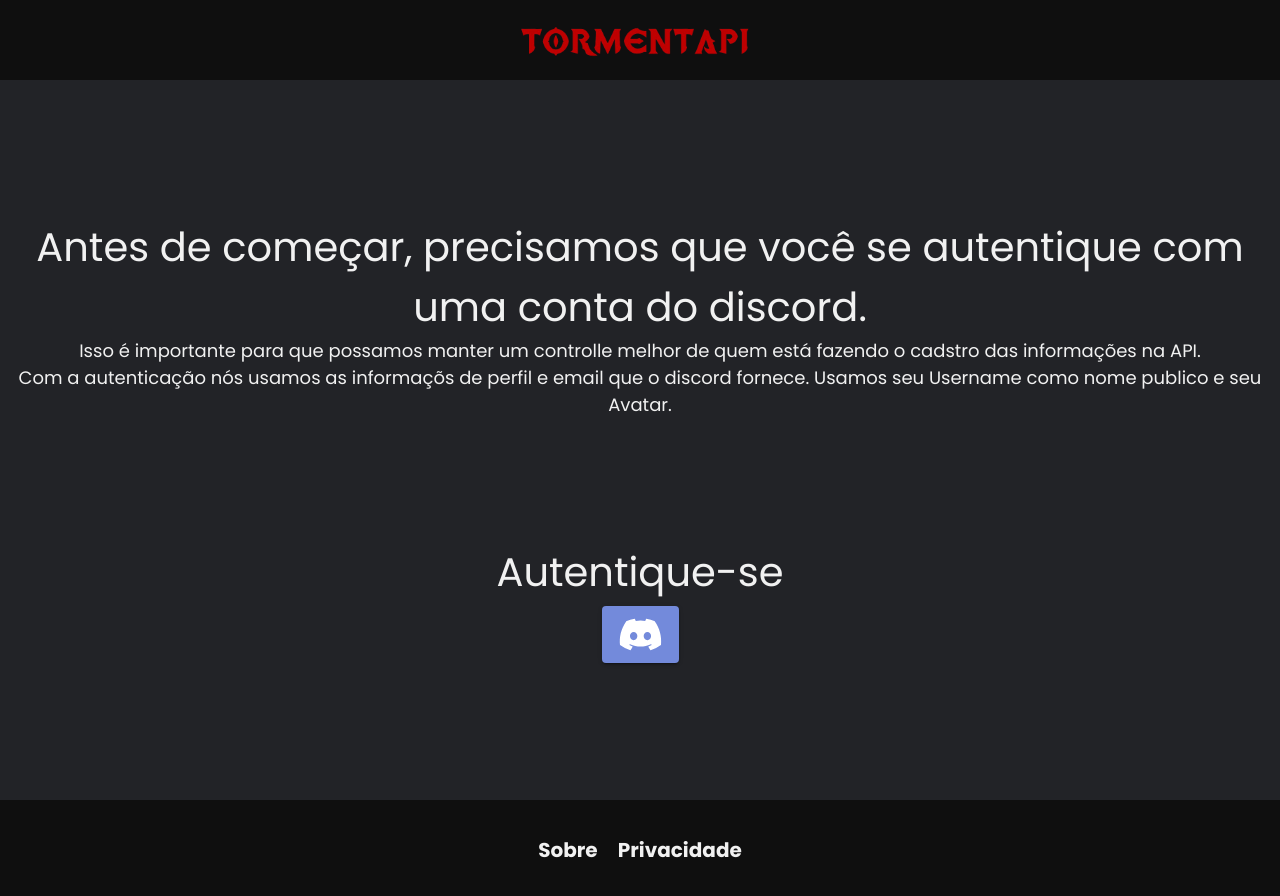
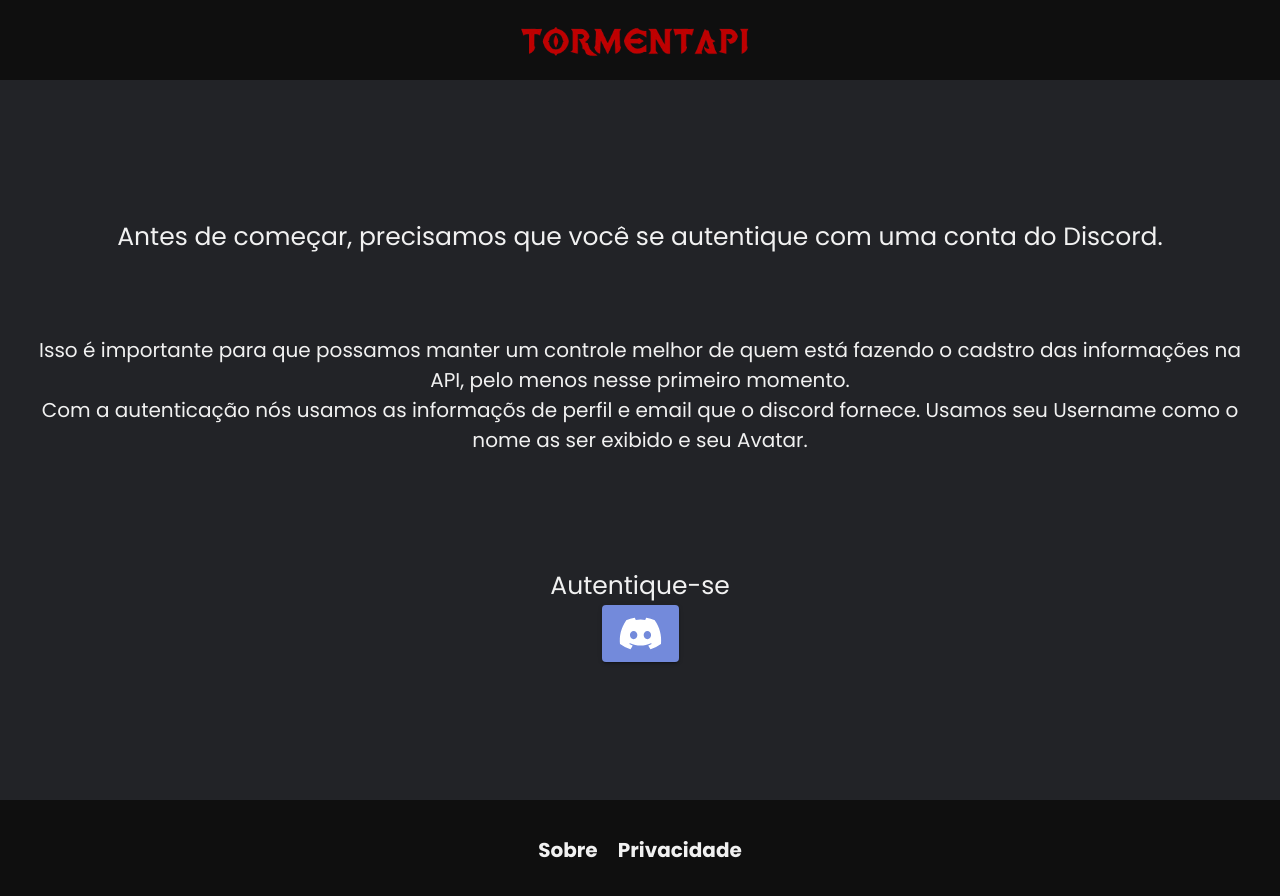
Before and after one commit to Erick-F-Oliveira/TormentAPI, a React (Vite) app in the folder frontend/: page /auth in a window 1280 px wide. Shown: the top 896 px of the page. Built offline with nearby package versions, Linux system fonts and the light colour scheme; no server answers; the HTML template or start-up script is replaced by a standard one.

Commit message:
Muda icones da pagina home e auth

```diff
--- a/frontend/src/pages/Auth/Auth.module.css
+++ b/frontend/src/pages/Auth/Auth.module.css
@@ -9,15 +9,16 @@
   color: var(--soft-white);
   background-color: var(--soft-black);
   font-family: var(--poppins);
-  padding: 1%;
+  padding: 2%
+}
+
+.text {
+  font-size: 20px;
+
 }
 
 .auth p {
-  font-size: 40px;
+  font-size: 25px;
+  padding: 4%;
 
 }
-
-a {
-  text-decoration: none;
-  color: var(--soft-white);
-}
--- a/frontend/src/pages/Auth/index.jsx
+++ b/frontend/src/pages/Auth/index.jsx
@@ -23,14 +23,12 @@
     <>
       <main className={styles.auth}>
         <div className={styles.text}>
-          <p>Antes de começar, precisamos que você se autentique com uma conta do discord. </p>
-          Isso é importante para que possamos manter um controlle melhor de quem está fazendo
-          o cadstro das informações na API.<br />
+          <p>Antes de começar, precisamos que você se autentique com uma conta do Discord.</p><br />
+          Isso é importante para que possamos manter um controle melhor de quem está fazendo
+          o cadstro das informações na API, pelo menos nesse primeiro momento.<br />
           Com a autenticação nós usamos as informaçõs de perfil e email que o discord fornece.
-          Usamos seu Username como nome publico e seu Avatar.
+          Usamos seu Username como o nome as ser exibido e seu Avatar.<br />
         </div>
-
-
         <p>
           Autentique-se
           <br />
--- a/frontend/src/pages/Home/Home.module.css
+++ b/frontend/src/pages/Home/Home.module.css
@@ -21,11 +21,12 @@
 
 .btn {
   font-size: 20px;
-  border: 0;
   display: flex;
   gap: 15px;
-  justify-content: space-around;
+  justify-content: space-evenly;
   flex-direction: column;
+  align-items: center;
+
 }
 
 .cards {
--- a/frontend/src/pages/Home/index.jsx
+++ b/frontend/src/pages/Home/index.jsx
@@ -3,6 +3,7 @@
 import Card from "../../components/Card";
 import { FaGithub, FaArrowRight } from "react-icons/fa6";
 import Button from "@mui/material/Button";
+import IconButton from "@mui/material/IconButton"
 
 const sampleBook = {
   name: "Espada curta",
@@ -30,20 +31,18 @@
           Ajude a construir a maior base de dados do <br />
           maior RPG do Brasil
         </p>
-        Ainda estamos estruturando as coisas, se quiser ajudar você pode
-        <br />
-
-        <br />
+        Ainda estamos estruturando as coisas, então não repare na bagunça 😅<br />
 
         <div className={styles.btn}>
-           Veja o repositório.
-          <Button variant="contained" size="large">
+          Veja o repositório.
+          <a href="https://httpbin.org/headers" target="_blank" rel="noopener noreferrer"><IconButton size="large" color="tormenta">
             {" "}
             <FaGithub />{" "}
-          </Button>
-            Ou siga para autenticação.
+          </IconButton>
+          </a>
+          Ou siga para autenticação.
           <Button
-            variant="contained"
+            color="tormenta"
             endIcon={<FaArrowRight />}
             component={Link}
             to="/auth"
```
